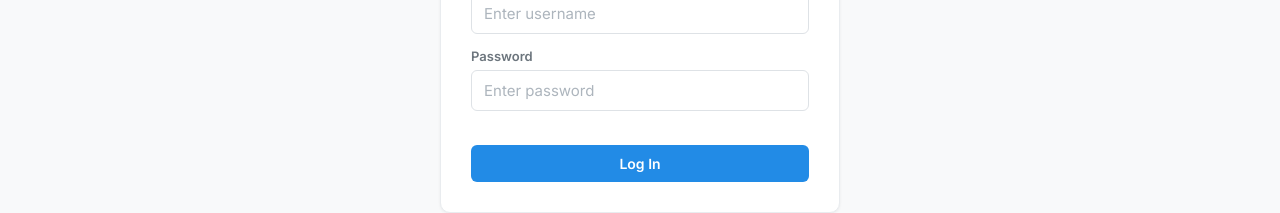
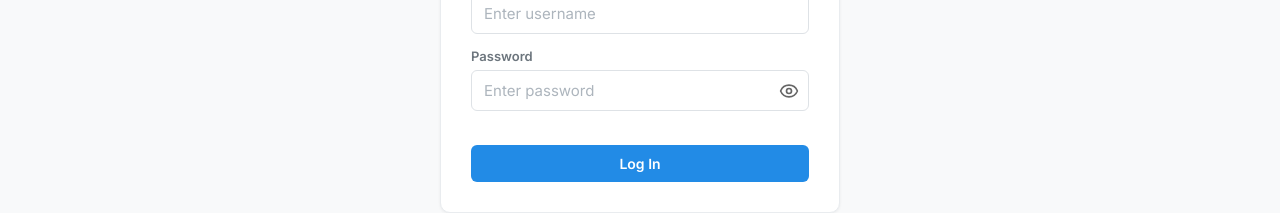
Before and after one commit to BuiltToSolve/PPM, a Next.js app: page /login in a window 1280 px wide. Shown: the part 344-557 px from the top of the page. Built offline with nearby package versions, Linux system fonts and the light colour scheme.

Commit message:
fix: update secure cookie condition and add password visibility toggle to login page

```diff
--- a/src/app/api/auth/login/route.js
+++ b/src/app/api/auth/login/route.js
@@ -25,10 +25,11 @@
     });
 
     // Set cookie
+    const isHttps = new URL(request.url).protocol === 'https:' || request.headers.get('x-forwarded-proto') === 'https';
     const response = NextResponse.json({ success: true, username: user.username });
     response.cookies.set('auth_token', token, {
       httpOnly: true,
-      secure: process.env.NODE_ENV === 'production',
+      secure: process.env.NODE_ENV === 'production' && isHttps,
       sameSite: 'lax',
       maxAge: 7 * 24 * 60 * 60, // 7 days
       path: '/',
--- a/src/app/login/page.js
+++ b/src/app/login/page.js
@@ -2,10 +2,12 @@
 
 import { useState } from 'react';
 import { useRouter } from 'next/navigation';
+import { Eye, EyeOff } from 'lucide-react';
 
 export default function LoginPage() {
   const [username, setUsername] = useState('');
   const [password, setPassword] = useState('');
+  const [showPassword, setShowPassword] = useState(false);
   const [error, setError] = useState('');
   const [loading, setLoading] = useState(false);
   const router = useRouter();
@@ -84,14 +86,35 @@
           </div>
           <div className="form-group">
             <label className="form-label">Password</label>
+            <div style={{ position: 'relative' }}>
               <input
-              type="password"
+                type={showPassword ? "text" : "password"}
                 className="form-input"
                 value={password}
                 onChange={(e) => setPassword(e.target.value)}
                 required
                 placeholder="Enter password"
+                style={{ paddingRight: '40px' }}
               />
+              <button
+                type="button"
+                onClick={() => setShowPassword(!showPassword)}
+                style={{
+                  position: 'absolute',
+                  right: '10px',
+                  top: '50%',
+                  transform: 'translateY(-50%)',
+                  background: 'none',
+                  border: 'none',
+                  cursor: 'pointer',
+                  color: '#666',
+                  display: 'flex',
+                  alignItems: 'center'
+                }}
+              >
+                {showPassword ? <EyeOff size={20} /> : <Eye size={20} />}
+              </button>
+            </div>
           </div>
           <button
             type="submit"
```
Lines whose indentation alone changed are shown as unchanged.
